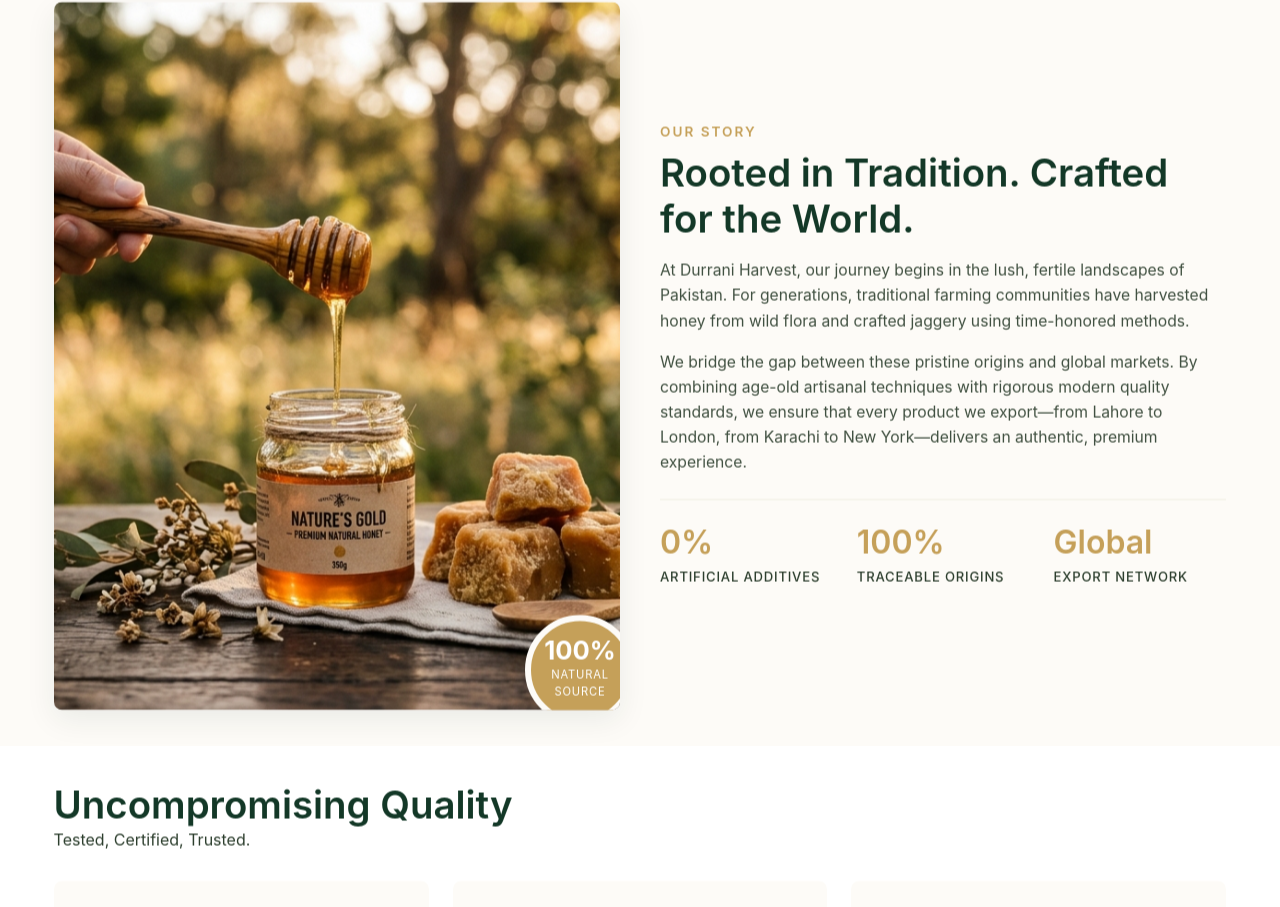
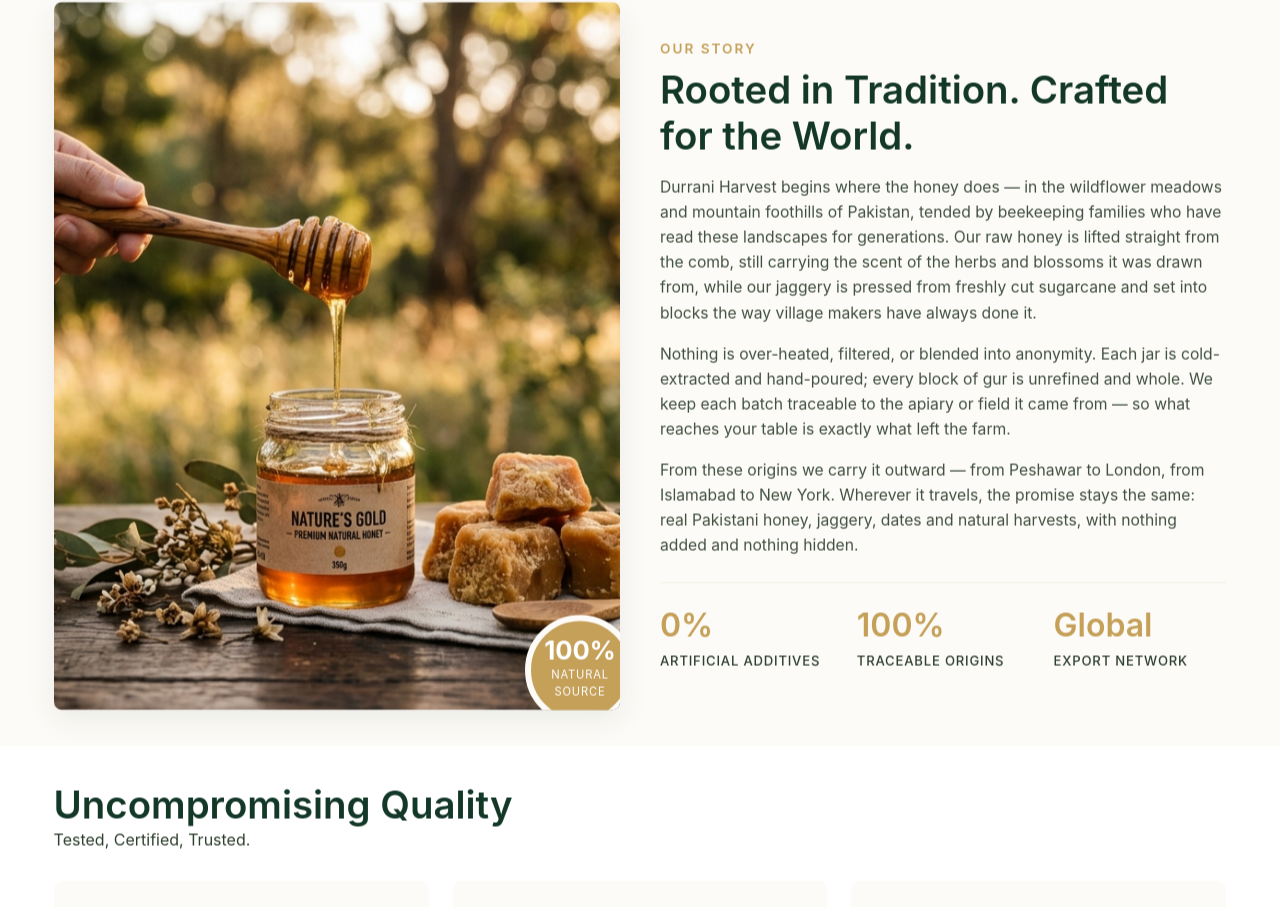
Before and after one commit to Abdulsami1122/Purevale_Honey, a React (Vite) app in the folder frontend/: page / in a window 1280 px wide. Shown: the part 2494-3401 px from the top of the page. Built offline with nearby package versions, Linux system fonts and the light colour scheme; no server answers.

Commit message:
aaaaaaaa

```diff
--- a/frontend/src/components/AboutOrigin.jsx
+++ b/frontend/src/components/AboutOrigin.jsx
@@ -16,7 +16,7 @@ const AboutOrigin = () => {
               <img
                 className="origin-image"
                 src={storyImage}
-                alt="Traditional honey and jaggery harvesting in Pakistan"
+                alt="A jar of Durrani Harvest raw honey with a wooden dipper, beside blocks of natural jaggery and wild botanicals"
               />
               <div className="experience-badge">
                 <span className="years">100%</span>
@@ -29,10 +29,23 @@ const AboutOrigin = () => {
             <h4 className="subtitle">Our Story</h4>
             <h2 className="title">Rooted in Tradition. Crafted for the World.</h2>
             <p className="desc">
-              At Durrani Harvest, our journey begins in the lush, fertile landscapes of Pakistan. For generations, traditional farming communities have harvested honey from wild flora and crafted jaggery using time-honored methods.
+              Durrani Harvest begins where the honey does — in the wildflower meadows and
+              mountain foothills of Pakistan, tended by beekeeping families who have read these
+              landscapes for generations. Our raw honey is lifted straight from the comb, still
+              carrying the scent of the herbs and blossoms it was drawn from, while our jaggery
+              is pressed from freshly cut sugarcane and set into blocks the way village makers
+              have always done it.
             </p>
             <p className="desc">
-              We bridge the gap between these pristine origins and global markets. By combining age-old artisanal techniques with rigorous modern quality standards, we ensure that every product we export—from Lahore to London, from Karachi to New York—delivers an authentic, premium experience.
+              Nothing is over-heated, filtered, or blended into anonymity. Each jar is
+              cold-extracted and hand-poured; every block of gur is unrefined and whole. We keep
+              each batch traceable to the apiary or field it came from — so what reaches your
+              table is exactly what left the farm.
+            </p>
+            <p className="desc">
+              From these origins we carry it outward — from Peshawar to London, from Islamabad to
+              New York. Wherever it travels, the promise stays the same: real Pakistani honey,
+              jaggery, dates and natural harvests, with nothing added and nothing hidden.
             </p>
 
             <div className="stats-grid">
--- a/frontend/src/components/WholesaleExport.jsx
+++ b/frontend/src/components/WholesaleExport.jsx
@@ -87,17 +87,20 @@ const WholesaleExport = () => {
               <div className="form-group">
                 <select name="destination" value={formData.destination} onChange={handleChange} required>
                   <option value="" disabled>Destination Country</option>
-                  <option value="us">United States</option>
-                  <option value="uk">United Kingdom</option>
-                  <option value="other">Other / Worldwide</option>
+                  <option value="Pakistan">Pakistan</option>
+                  <option value="United States">United States</option>
+                  <option value="United Kingdom">United Kingdom</option>
+                  <option value="Other / Worldwide">Other / Worldwide</option>
                 </select>
               </div>
               <div className="form-group">
                 <select name="product" value={formData.product} onChange={handleChange} required>
                   <option value="" disabled>Product of Interest</option>
-                  <option value="honey">Pure Raw Honey</option>
-                  <option value="jaggery">Natural Jaggery</option>
-                  <option value="both">Both</option>
+                  <option value="Pure Raw Honey">Pure Raw Honey</option>
+                  <option value="Natural Jaggery">Natural Jaggery</option>
+                  <option value="Shilajit">Shilajit</option>
+                  <option value="Dates">Dates</option>
+                  <option value="All Products">All Products</option>
                 </select>
               </div>
               <div className="form-group">
```
